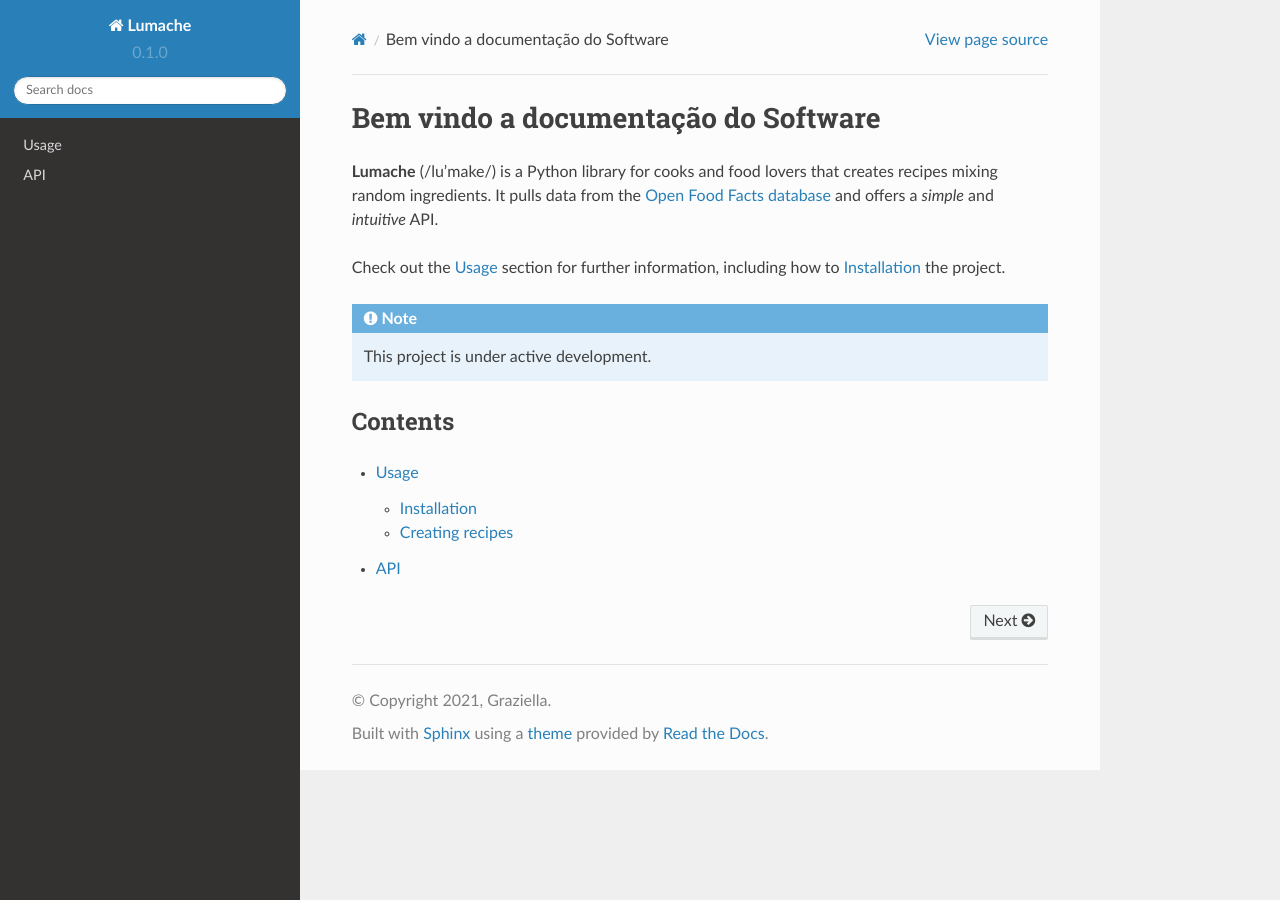
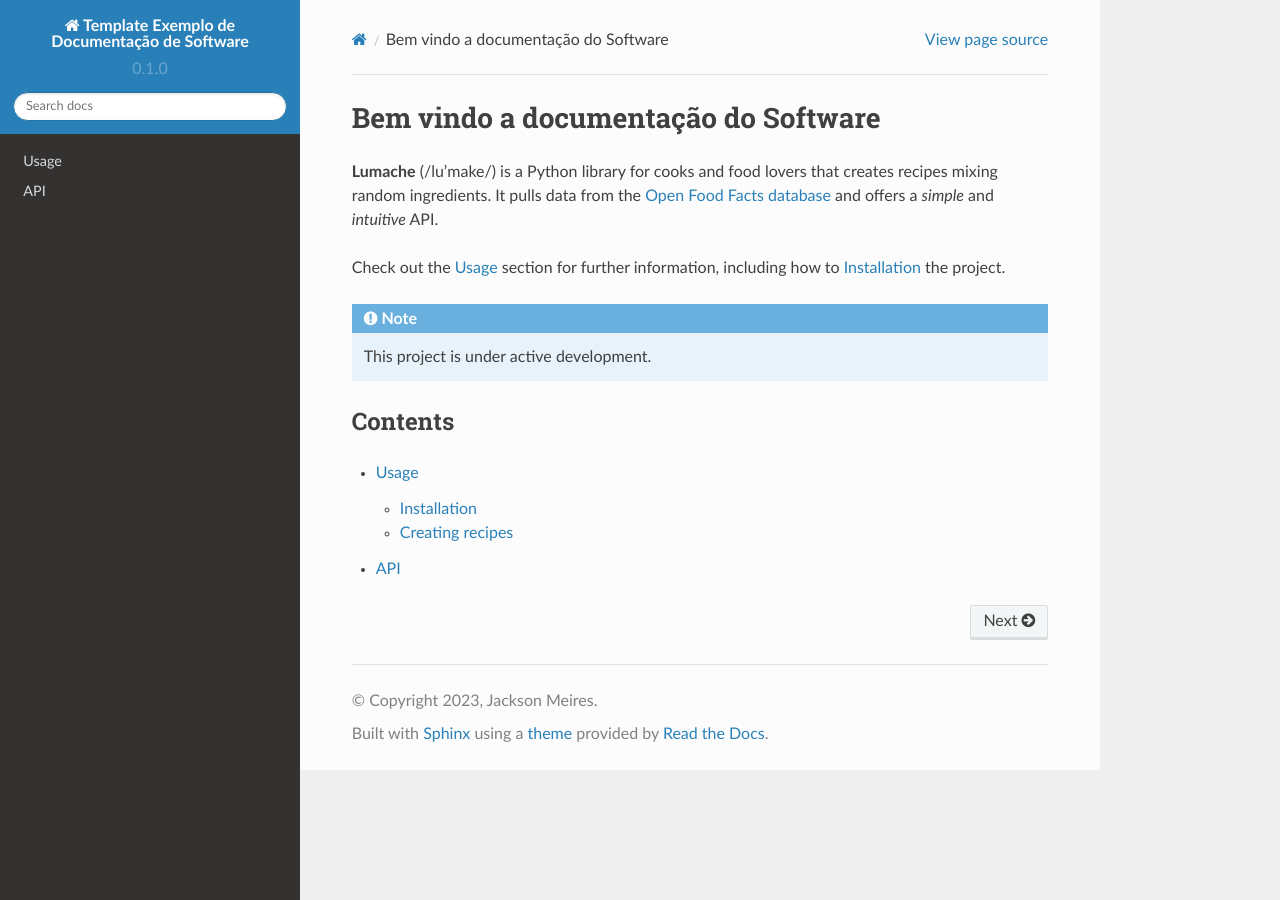
Before and after one commit to lordjack/documentacao-software-template, a Sphinx documentation site: the page built from docs/source/index.rst, in a window 1280 px wide. Built offline with Sphinx 7.4.7 and the Read the Docs theme 2.0.0, drawn with Linux system fonts in a browser that asks for light colours.

Commit message:
Update conf.py

```diff
--- a/docs/source/conf.py
+++ b/docs/source/conf.py
@@ -2,9 +2,9 @@
 
 # -- Project information
 
-project = 'Lumache'
-copyright = '2021, Graziella'
-author = 'Graziella'
+project = 'Template Exemplo de Documentação de Software'
+copyright = '2023, Jackson Meires'
+author = 'Jackson Meires'
 
 release = '0.1'
 version = '0.1.0'
```
